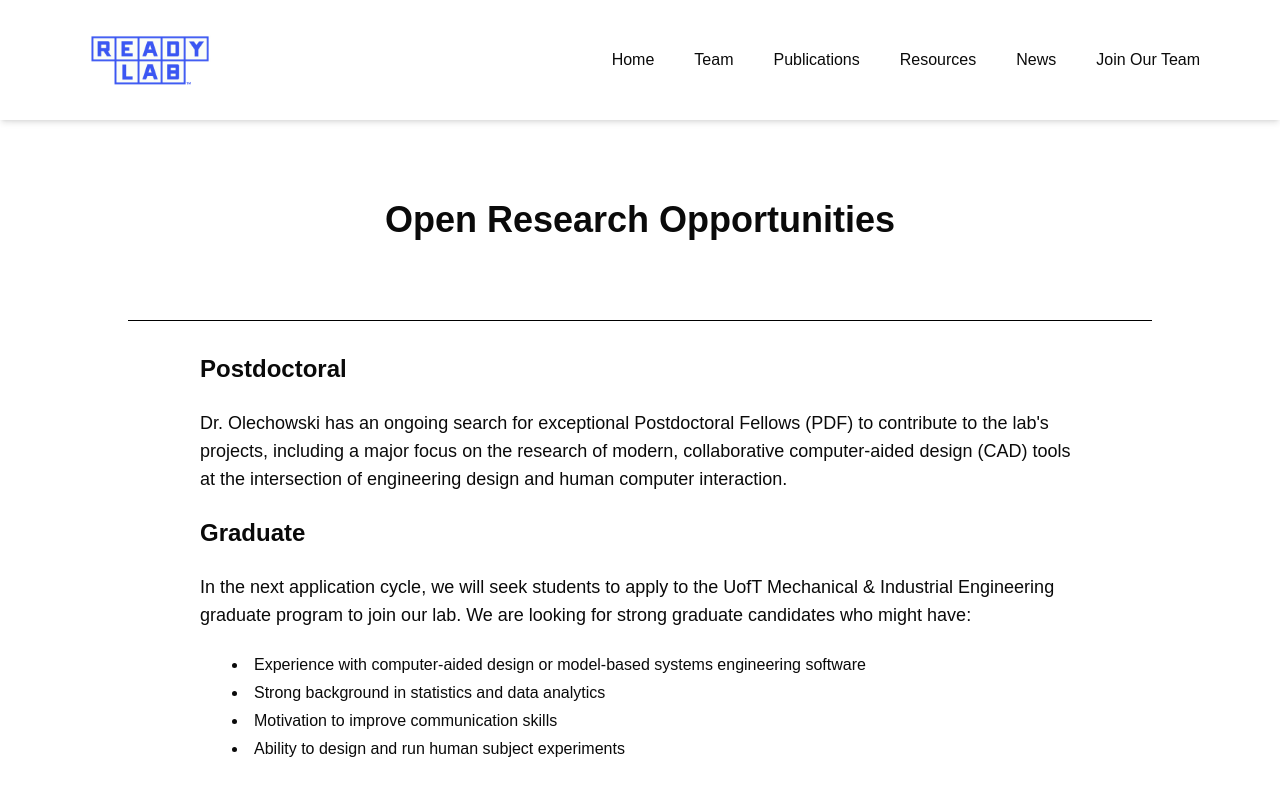
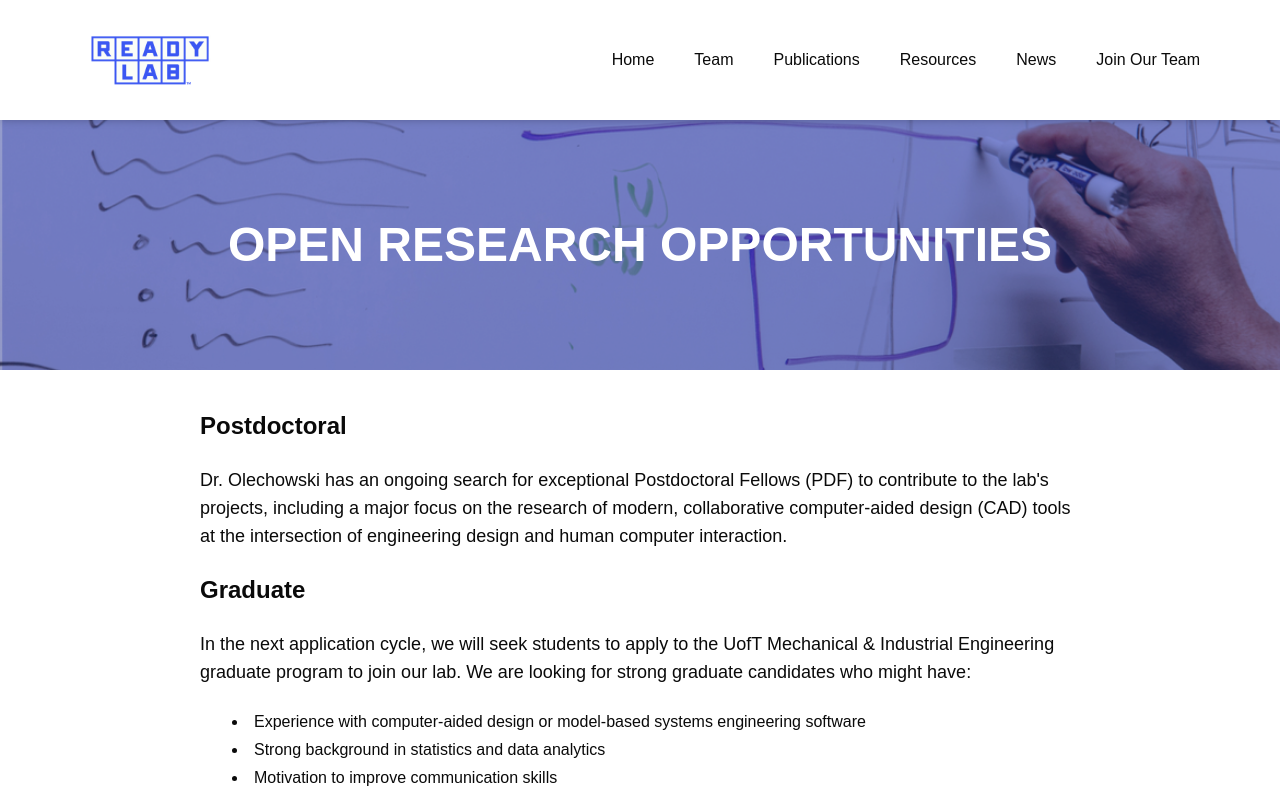
Before and after one commit to ReadyLab-UToronto/ReadyLab-UToronto.github.io, a React (Vite) app: page /join in a window 1280 px wide. Shown: the top 789 px of the page. Built offline with nearby package versions, Linux system fonts and the light colour scheme.

Commit message:
Added whiteboard banners to Join and Resources pages

```diff
--- a/src/routes/Join.tsx
+++ b/src/routes/Join.tsx
@@ -5,9 +5,17 @@ export default function Join() {
     return (
         <div>
             <Navbar />
-            {/* Page title */}
-            <div className="text-4xl font-bold text-center my-20">Open Research Opportunities</div>
-            <div className="border-t border-[#000000] mx-auto max-w-5xl my-8" />
+            <div className="relative mb-10">
+                <img
+                    src={`src/assets/website_images/whiteboard.png`}
+                    alt="Background"
+                    className="w-full h-[250px] object-cover object-[center_40%]"
+                />
+                <div className="absolute inset-0 bg-[#3B57F3]/30"></div>
+                <div className="absolute inset-0 flex items-center justify-center text-white">
+                    <div className="text-5xl font-bold text-center my-8">OPEN RESEARCH OPPORTUNITIES</div>
+                </div>
+            </div>
 
             {/* Section 1: Current opportunities */}
             <div className="flex flex-col justify-center px-50 gap-6">
@@ -26,7 +34,7 @@ export default function Join() {
 
                     {/* How to apply */}
                     <div className="text-2xl font-bold">How to apply</div>
-                    <div className="text-lg">Please email Prof. Olechowski with your CV and include the phrase “We The North” in the subject.</div>
+                    <div className="text-lg">Please email Prof. Olechowski with your CV and Transcript, and include the phrase “We The North” in the subject.</div>
             </div>
 
             {/* Diversity statement */}
--- a/src/routes/Resources.tsx
+++ b/src/routes/Resources.tsx
@@ -46,9 +46,17 @@ export default function Resources() {
     return (
         <div>
             <Navbar />
-
-            <div className="text-4xl font-bold text-center my-20">RESOURCES</div>
-            <div className="border-t border-[#000000] mx-auto max-w-5xl my-8" />
+            <div className="relative mb-10">
+                <img
+                    src={`src/assets/website_images/whiteboard.png`}
+                    alt="Background"
+                    className="w-full h-[250px] object-cover object-[center_80%]"
+                />
+                <div className="absolute inset-0 bg-[#3B57F3]/30"></div>
+                <div className="absolute inset-0 flex items-center justify-center text-white">
+                    <div className="text-5xl font-bold text-center my-8">RESOURCES</div>
+                </div>
+            </div>
 
             <div className="flex flex-col justify-center px-50 gap-10">
                 <div className="text-2xl font-bold">Research Outputs</div>
```
